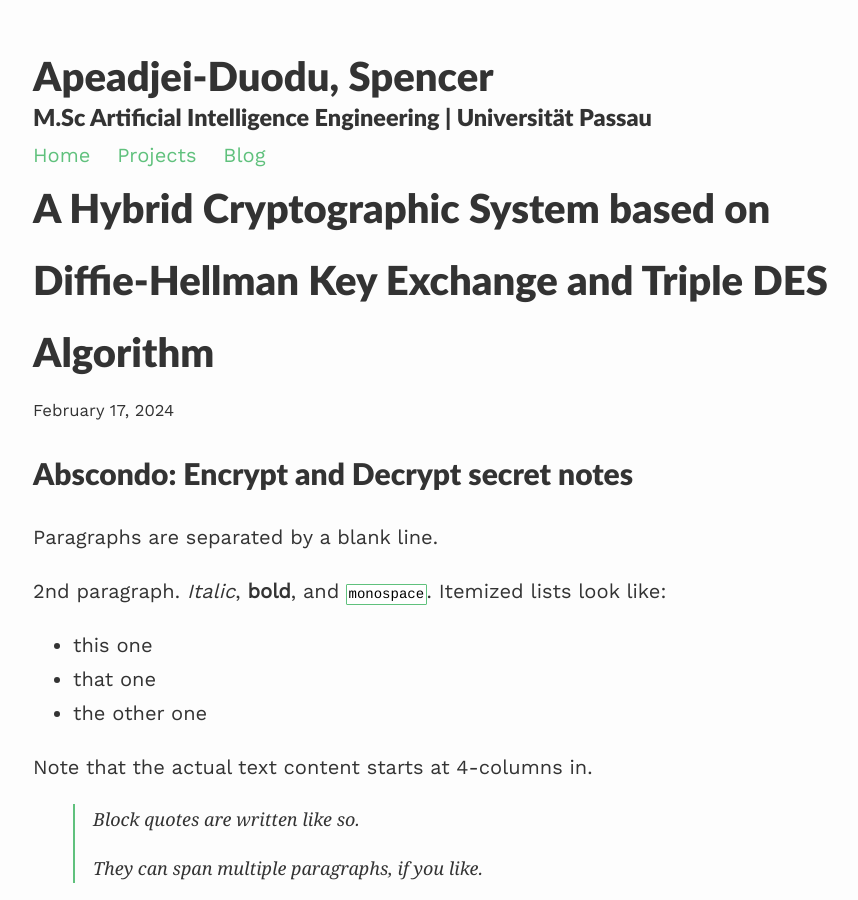
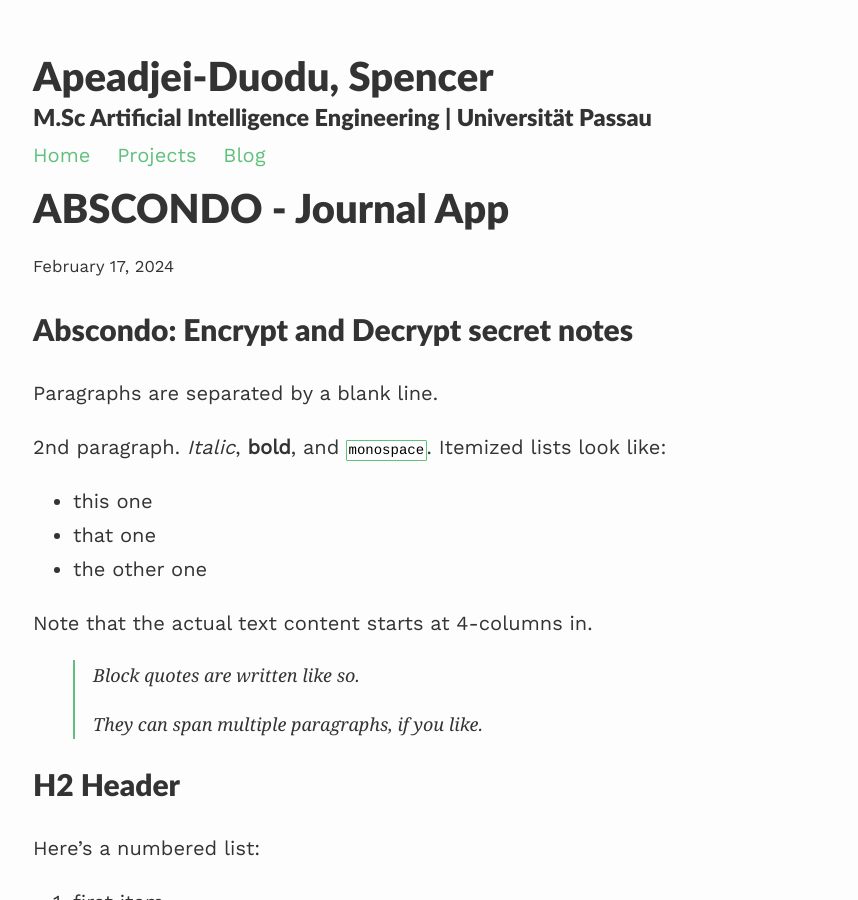
Before and after one commit to adkSpence/adkspence.github.io, a Jekyll site: the page built from _projects/abscondo.md, in a window 1280 px wide and 900 px high. Shown: the whole window, without its empty margins (207-1065 px from the left). Built offline with Jekyll 4.4.1, drawn with Linux system fonts in a browser that asks for light colours; nearby versions of some CDN libraries; formulas are drawn with MathJax 3.

Commit message:
Changed title

```diff
--- a/_projects/abscondo.md
+++ b/_projects/abscondo.md
@@ -1,6 +1,6 @@
 ---
 layout: post
-title: A Hybrid Cryptographic System based on Diffie-Hellman Key Exchange and Triple DES Algorithm
+title: ABSCONDO - Journal App
 description: Abscondo is a journalling app I built where users can encrypt their secrets thoughts 😉
 ---
 
```
